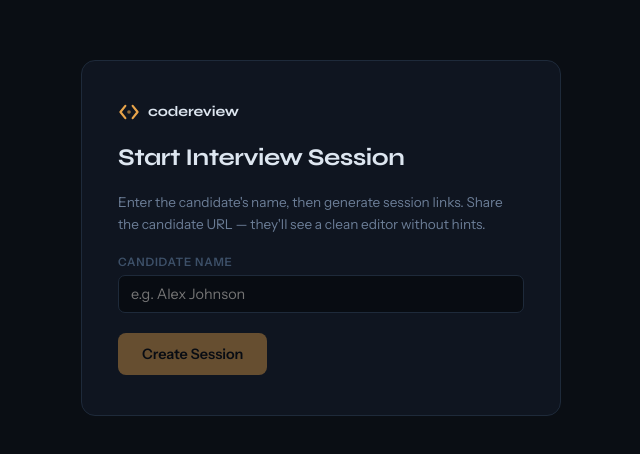
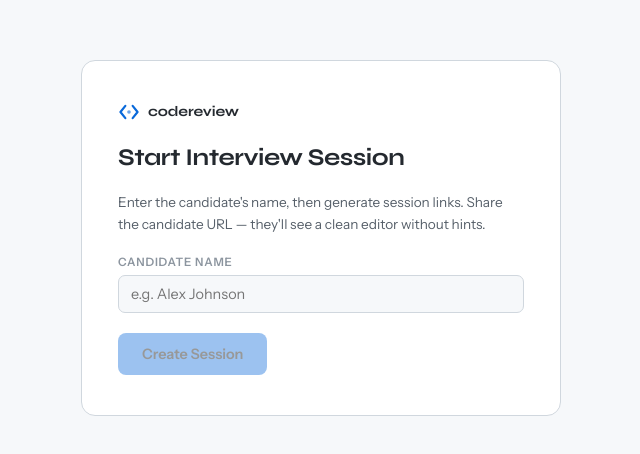
Before and after one commit to MrVolodymyrSi/codereviewapp, a Vue app: page / in a window 1280 px wide. Shown: the part 162-616 px from the top of the page, without its empty margins (319-959 px from the left). Built offline with nearby package versions, Linux system fonts and the light colour scheme; no server answers.

Commit message:
feat: replace dark CSS tokens with light theme design system

```diff
--- a/src/App.vue
+++ b/src/App.vue
@@ -17,24 +17,37 @@ const { hasSession, isInterviewer } = useSession()
 
 <style>
 :root {
-  --bg: #0a0e14;
-  --bg-surface: #0f1520;
-  --bg-header: #0c1018;
-  --bg-elevated: #141c28;
-  --bg-input: #080c12;
-  --border: #1e2a3a;
-  --border-subtle: #151e2c;
-  --text: #dde6f0;
-  --text-muted: #6b7d96;
-  --text-faint: #3d5068;
-  --accent: #e8a44a;
-  --accent-dim: rgba(232, 164, 74, 0.12);
-  --accent-glow: rgba(232, 164, 74, 0.06);
+  --bg: #f6f8fa;
+  --bg-surface: #ffffff;
+  --bg-header: #ffffff;
+  --bg-elevated: #eaeef2;
+  --bg-input: #f6f8fa;
+  --border: #d0d7de;
+  --border-subtle: #eaeef2;
+  --text: #24292f;
+  --text-muted: #57606a;
+  --text-faint: #8c959f;
+  --accent: #0969da;
+  --accent-dim: #ddf4ff;
+  --accent-border: rgba(84, 174, 255, 0.4);
+  --danger: #cf222e;
+  --danger-dim: #ffebe9;
+  --success: #1a7f37;
+  --success-dim: #dafbe1;
+  --warning: #9a6700;
+  --warning-dim: #fff8c5;
   --vue: #42d392;
   --react: #61dafb;
   --vanilla: #f0d050;
-  --danger: #f87171;
-  --success: #4ade80;
+  --text-xs: 0.72rem;
+  --text-sm: 0.8rem;
+  --text-base: 0.875rem;
+  --text-lg: 1.25rem;
+  --text-xl: 1.5rem;
+  --radius-xs: 3px;
+  --radius-sm: 6px;
+  --radius-md: 8px;
+  --radius-lg: 12px;
   --font-ui: 'Instrument Sans', system-ui, sans-serif;
   --font-brand: 'Syne', system-ui, sans-serif;
   --font-mono: 'Fira Code', 'Cascadia Code', Consolas, monospace;
```
